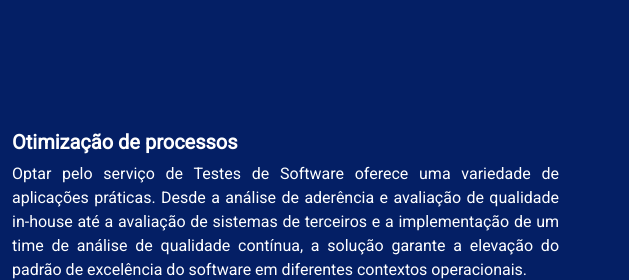
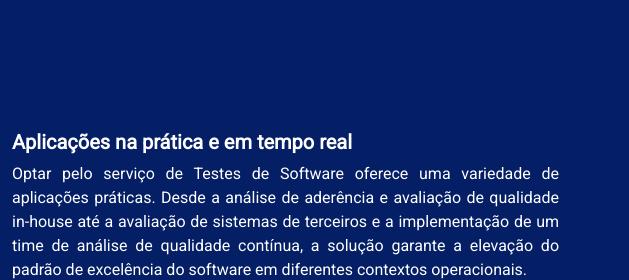
Before and after one commit to pedrovitorcoelho/processo_t2s, a plain HTML site: page index.html in a window 1280 px wide. Shown: the part 1200-1480 px from the top of the page, 651-1280 px from the left. Drawn offline with nearby package versions, Linux system fonts and the light colour scheme.

Commit message:
Arrumando os titulos

```diff
--- a/index.html
+++ b/index.html
@@ -236,7 +236,7 @@
                 <div class="media" style="margin-top: 1%;">
                     <img class="align-self-center mr-3" src="img/avaliacao.png" alt="Imagem de exemplo genérica">
                     <div class="media-body">
-                        <h5 class="mt-0"><b>Otimização de processos</b>
+                        <h5 class="mt-0"><b>Aplicações na prática e em tempo real</b>
                         </h5>
                         <p class="text-justify">Optar pelo serviço de Testes de Software
                             oferece uma variedade de aplicações práticas. Desde a análise de aderência e avaliação
```
